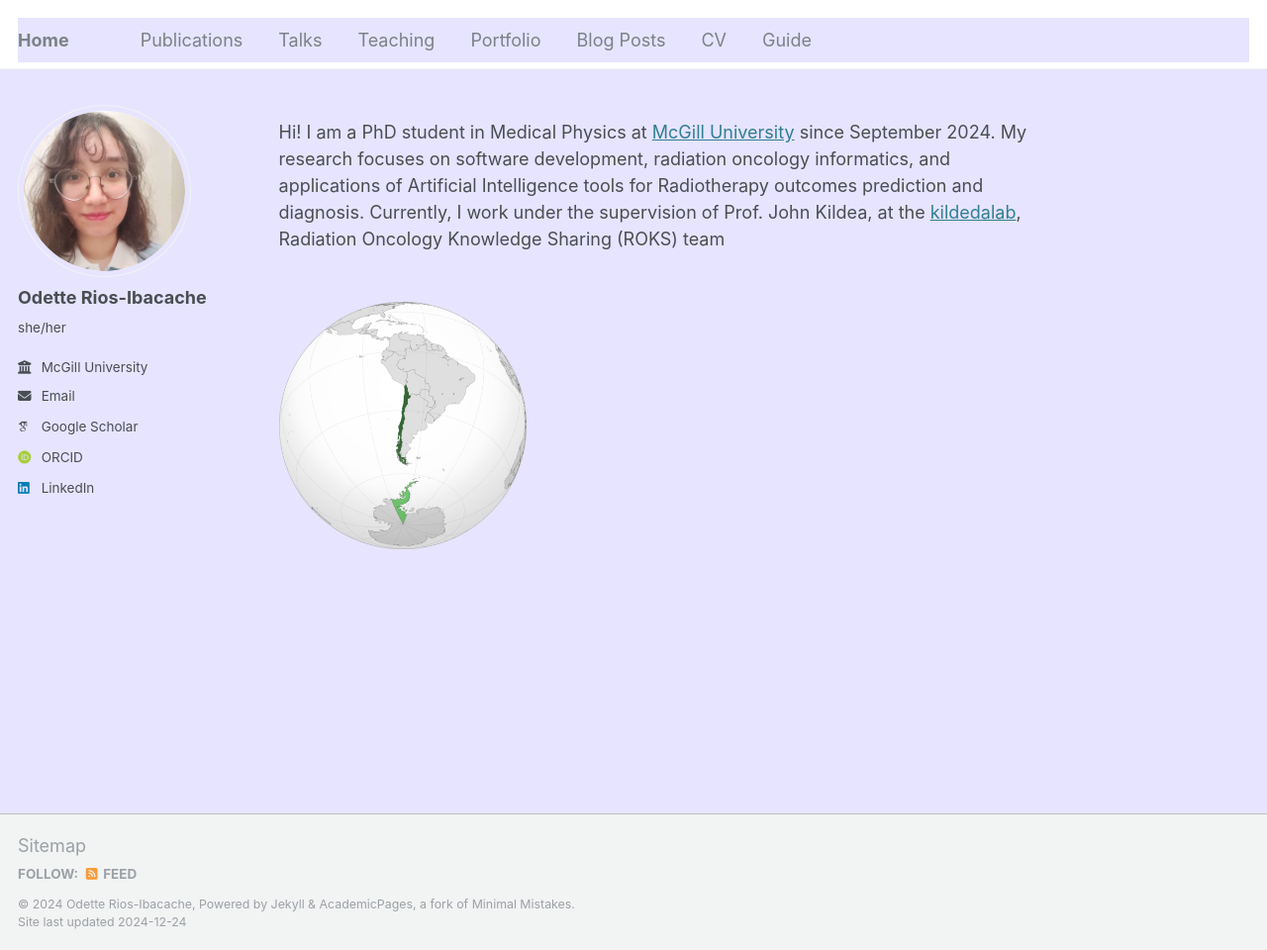
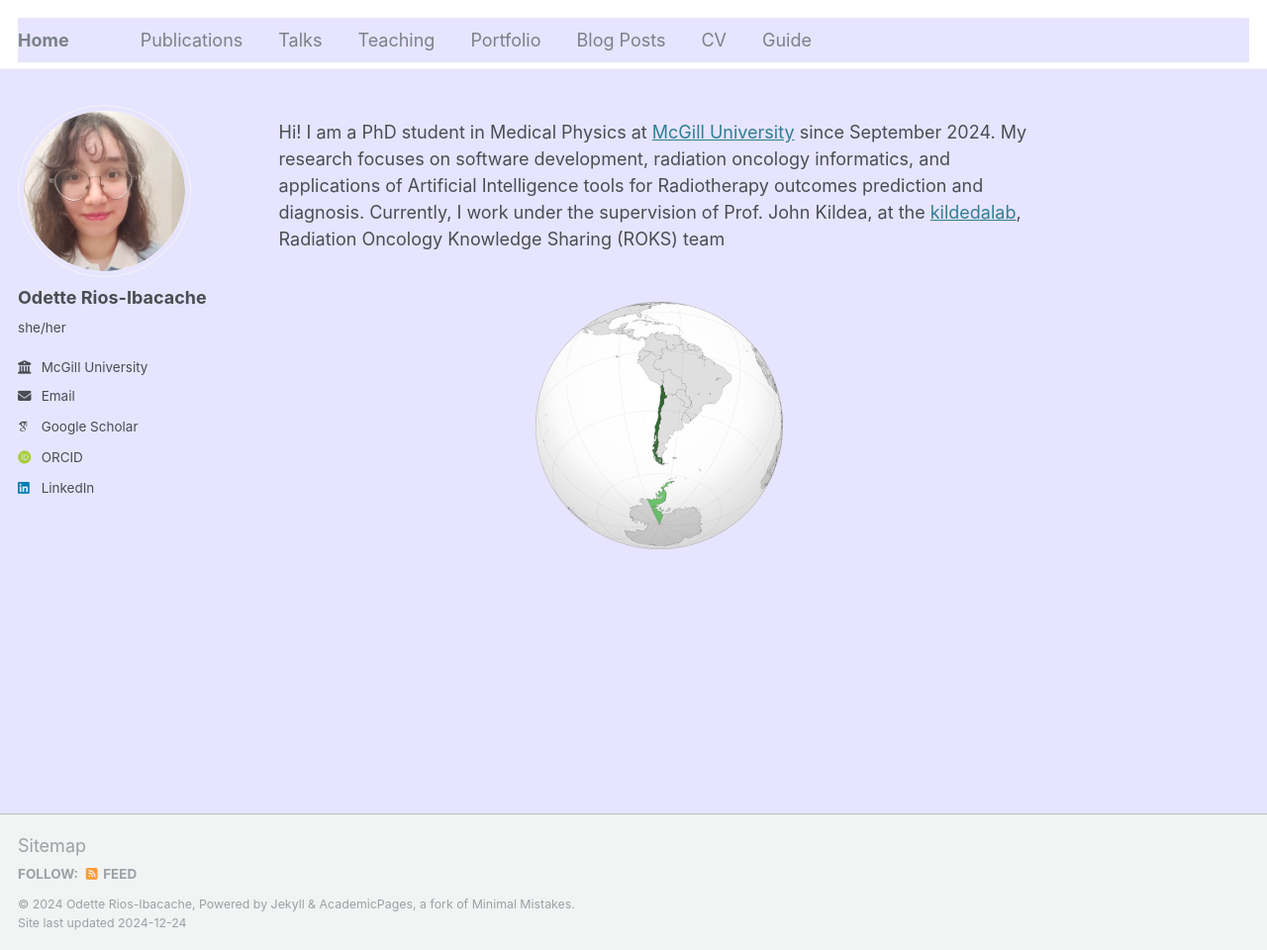
Before and after one commit to OdetteRiosI/odetteriosi.github.io, a Jekyll site: the page built from _pages/about.md, in a window 1280 px wide and 960 px high. Shown: the whole window at 99% size. Built offline with Jekyll 4.4.1, drawn with Linux system fonts in a browser that asks for light colours; some web fonts are replaced.

Commit message:
Update about.md

```diff
--- a/_pages/about.md
+++ b/_pages/about.md
@@ -9,4 +9,4 @@ redirect_from:
 
 Hi! I am a PhD student in Medical Physics at  [McGill University](https://www.mcgill.ca) since September 2024. My research focuses on software development, radiation oncology informatics, and applications of Artificial Intelligence tools for Radiotherapy outcomes prediction and diagnosis. Currently, I work under the supervision of Prof. John Kildea, at the [kildedalab](https://kildealab.com), Radiation Oncology Knowledge Sharing (ROKS) team
 
-<br/><img src='/images/chile.png' width="250" height="250" class="center">
+<center><br/><img src='/images/chile.png' width="250" height="250"></center>
```
